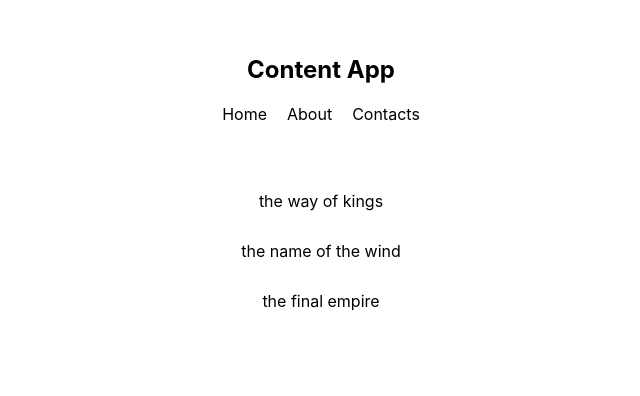
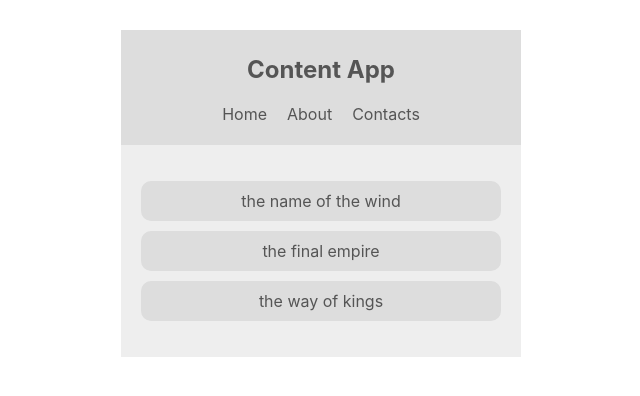
Before and after one commit to SvitlanaRybakova/react-app-book-list-change-theme, a React (Create React App) app: page / in a window 1280 px wide. Shown: the top 396 px of the page, without its empty margins (319-959 px from the left). Built offline with nearby package versions, Linux system fonts and the light colour scheme.

Commit message:
colorized the components

```diff
--- a/src/components/BookList.js
+++ b/src/components/BookList.js
@@ -1,16 +1,22 @@
 import React, { Component } from 'react';
+import { ThemeContext } from '../contexts/ThemeContext'
 
 class BookList extends Component {
+  static contextType = ThemeContext;
+
   render() {
+
+    const { isLightTheme, light, dark } = this.context;
+    const theme = isLightTheme ? light : dark;
+
     return (
-
-      <div className="book-list">
-      <ul>
-        <li>the way of kings</li>
-        <li>the name of the wind</li>
-        <li>the final empire</li>
-      </ul>
-    </div>
+      <div className="book-list" style={{ background: theme.bg,  color: theme.syntax}}>
+        <ul>
+          <li style={{ background: theme.ui }}>the name of the wind</li>
+          <li style={{ background: theme.ui }}>the final empire</li>
+          <li style={{ background: theme.ui }}>the way of kings</li>
+        </ul>
+      </div>
 
     )
 
--- a/src/components/Navbar.js
+++ b/src/components/Navbar.js
@@ -1,9 +1,21 @@
 import React, { Component } from 'react';
+import { ThemeContext } from '../contexts/ThemeContext';
 
 class Navbar extends Component {
+  // так как использую класс, другой метод передачи контекста
+  // contextType обязательное навзвание, ему присваиваю переменную в которой есть контекст
+  static contextType = ThemeContext;
+
   render(){
+    // показывает доступ к контексту через contextType
+    console.log(this.context);
+    // destructuring
+    const { isLightTheme, light, dark } = this.context;
+    console.log(isLightTheme, light, dark);
+
+    const theme = isLightTheme ? light : dark;
     return(
-      <nav>
+      <nav style={{ background: theme.ui,  color: theme.syntax}}>
       <h1>Content App</h1>
       <ul>
         <li>Home</li>
```
